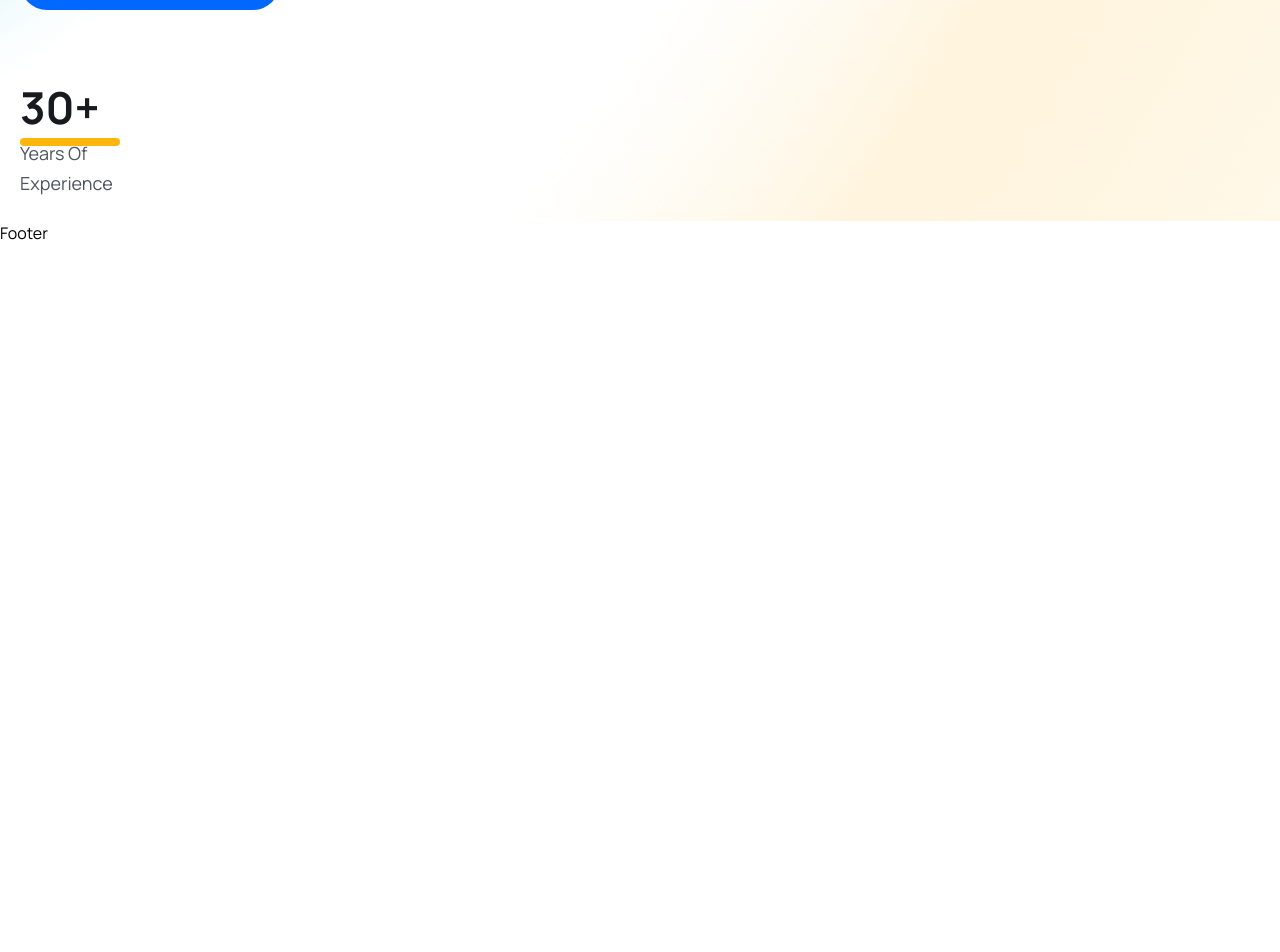
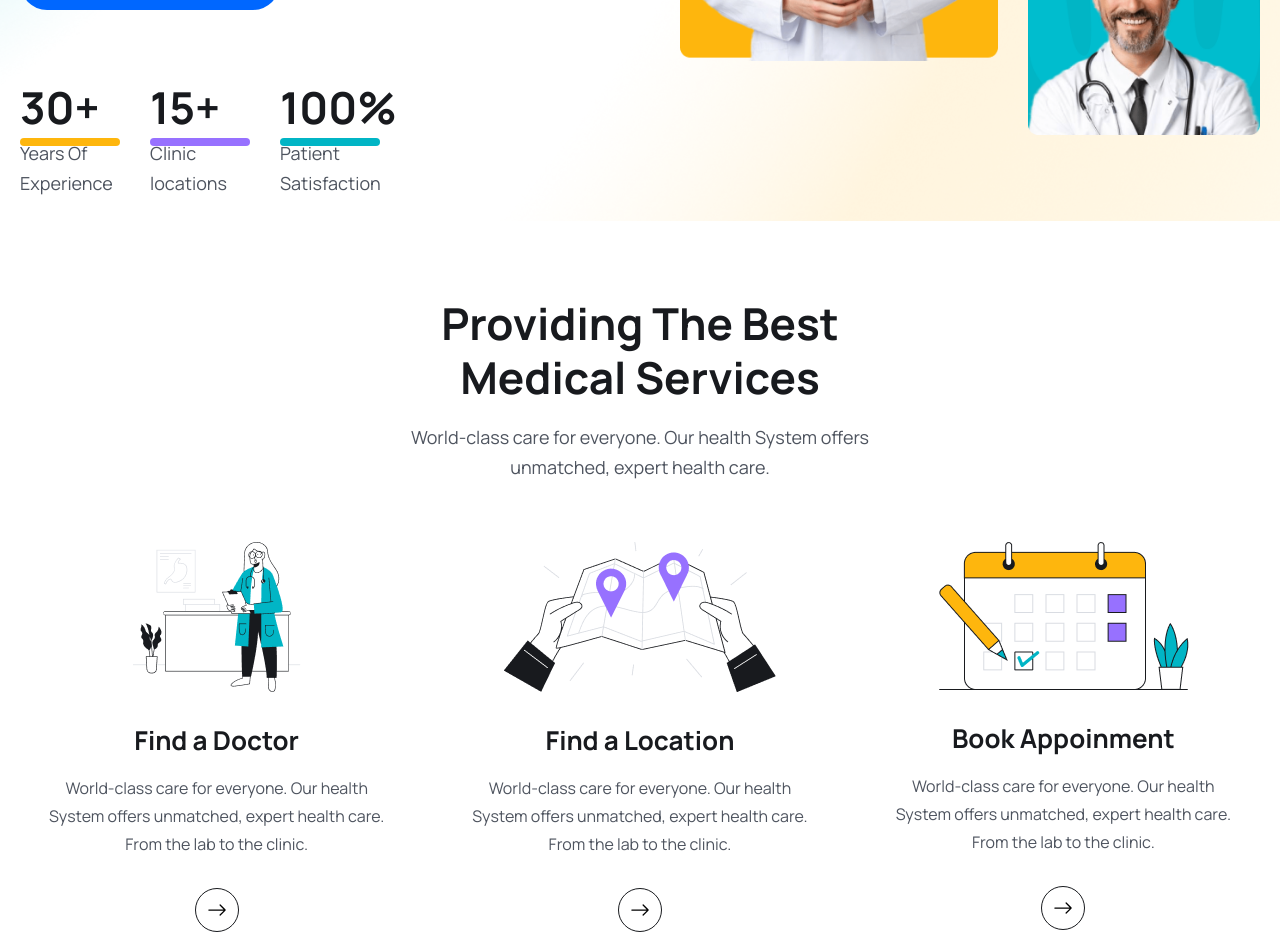
Before and after one commit to animeshthomas/Doccure-MERN, a React (Vite) app in the folder frontend/: page / in a window 1280 px wide. Shown: the part 560-1512 px from the top of the page. Before the commit the page ends 805 px from the top, so only its background shows below. Built offline with nearby package versions, Linux system fonts and the light colour scheme.

Commit message:
home page works goin on

```diff
--- a/frontend/src/App.css
+++ b/frontend/src/App.css
@@ -14,7 +14,10 @@
   width: 100%;
   height: 80px;
   line-height: 80px;
+  top:0;
+  left:0;
   position: sticky;
+  background: white;
   z-index: 99999;
   box-shadow: 3px 3px -8px 3px #ddd;
 }
--- /dev/null
+++ b/frontend/src/components/About/About.jsx
@@ -0,0 +1,9 @@
+import React from 'react'
+
+const About = () => {
+  return (
+    <div>About</div>
+  )
+}
+
+export default About
--- a/frontend/src/pages/Home.jsx
+++ b/frontend/src/pages/Home.jsx
@@ -1,11 +1,19 @@
 import React from 'react';
-
+import heroImg01 from '../assets/images/hero-img01.png';
+import heroImg02 from '../assets/images/hero-img02.png';
+import heroImg03 from '../assets/images/hero-img03.png';
+import icon01 from '../assets/images/icon01.png';
+import icon02 from '../assets/images/icon02.png';
+import icon03 from '../assets/images/icon03.png';
+import { Link } from 'react-router-dom';
+import { BsArrowRight } from 'react-icons/bs';
 const Home = () => {
   return (
     <>
       <section className="hero__section pt-[60px] 2xl:h-[800px]">
         <div className="container">
           <div className="flex flex-col lg:flex-row gap-[90px] items-center justify-between">
+            {/* hero content */}
             <div>
               <div className="lg:w-[570px]">
                 <h1 className="text-[36px] leading-[46px] text-headingColor font-[800] md:text-[60px] md leading-[70px]">Empowering Lives Through Quality Healthcare.</h1>
@@ -20,12 +28,98 @@
                     <p className='text_para'>Years Of Experience</p>
                   </span>
                 </div>
+                <div>
+                  <h2 className="text-[36px] leading-[56px] lg:text-[44px] lg:leading-[54px] font-[700] text-headingColor">15+</h2>
+                  <span className="w-[100px] h-2 bg-purpleColor rounded-full block mt-[-14px]">
+                    <p className='text_para'>Clinic locations</p>
+                  </span>
+                </div>
+                <div>
+                  <h2 className="text-[36px] leading-[56px] lg:text-[44px] lg:leading-[54px] font-[700] text-headingColor">100%</h2>
+                  <span className="w-[100px] h-2 bg-irisBlueColor rounded-full block mt-[-14px]">
+                    <p className='text_para'>Patient Satisfaction</p>
+                  </span>
+                </div>
 
+              </div>
+            </div>
+            {/* hero */}
+            <div className='flex gap-[30px] justify-end'>
+              <div>
+                <img className='w-full' src={heroImg01} alt='' />
+              </div>
+              <div className='mt-[30px]'>
+                <img className='w-full mb-[30px]' src={heroImg02} alt='' />
+                <img className='w-full' src={heroImg03} alt='' />
               </div>
             </div>
           </div>
         </div>
       </section>
+      <section>
+        <div className="container">
+          <div className="lg:w-[470px] mx-auto">
+            <h2 className="heading text-center">
+              Providing The Best Medical Services
+            </h2>
+            <p className="text_para text-center"> World-class care for everyone. Our health System offers unmatched,
+              expert health care.
+            </p>
+          </div>
+          <div className="grid grid-cols-1 md:grid-cols-2 lg:grid-cols-3 gap-5 lg:gap-[30px] mt-[30px] lg:mt
+[55px]">
+            <div className="py-[30px] px-5">
+              <div className="flex items-center justify-center">
+                <img src={icon01} alt="" />
+              </div>
+              <div className="mt-[30px]">
+                <h2 className="text-[26px] leading-9 text-headingColor font-[700] text-center">Find a Doctor</h2>
+                <p className="text-[16px] leading-7 text-textColor font-[400] mt-4 text-center">
+
+                  World-class care for everyone. Our health System offers
+                  unmatched, expert health care. From the lab to the clinic.
+                </p>
+                <Link to="/doctors" className='w-[44px] h-[44px] rounded-full border border-solid border-[#181A1E] mt-[30px] mx-auto flex items-center justify-center group hover:bg-primaryColor hover:border-none'>
+                  <BsArrowRight className='group-hover:text-white w-6 h-5' />
+                </Link>
+              </div>
+            </div>
+            <div className="py-[30px] px-5">
+              <div className="flex items-center justify-center">
+                <img src={icon02} alt="" />
+              </div>
+              <div className="mt-[30px]">
+                <h2 className="text-[26px] leading-9 text-headingColor font-[700] text-center">Find a Location</h2>
+                <p className="text-[16px] leading-7 text-textColor font-[400] mt-4 text-center">
+
+                  World-class care for everyone. Our health System offers
+                  unmatched, expert health care. From the lab to the clinic.
+                </p>
+                <Link to="/doctors" className='w-[44px] h-[44px] rounded-full border border-solid border-[#181A1E] mt-[30px] mx-auto flex items-center justify-center group hover:bg-primaryColor hover:border-none'>
+                  <BsArrowRight className='group-hover:text-white w-6 h-5' />
+                </Link>
+              </div>
+            </div>
+            <div className="py-[30px] px-5">
+              <div className="flex items-center justify-center">
+                <img src={icon03} alt="" />
+              </div>
+              <div className="mt-[30px]">
+                <h2 className="text-[26px] leading-9 text-headingColor font-[700] text-center">Book Appoinment</h2>
+                <p className="text-[16px] leading-7 text-textColor font-[400] mt-4 text-center">
+
+                  World-class care for everyone. Our health System offers
+                  unmatched, expert health care. From the lab to the clinic.
+                </p>
+                <Link to="/doctors" className='w-[44px] h-[44px] rounded-full border border-solid border-[#181A1E] mt-[30px] mx-auto flex items-center justify-center group hover:bg-primaryColor hover:border-none'>
+                  <BsArrowRight className='group-hover:text-white w-6 h-5' />
+                </Link>
+              </div>
+            </div>
+          </div>
+        </div>
+      </section>
+
     </>
   );
 };
```
Lines whose indentation alone changed are shown as unchanged.
